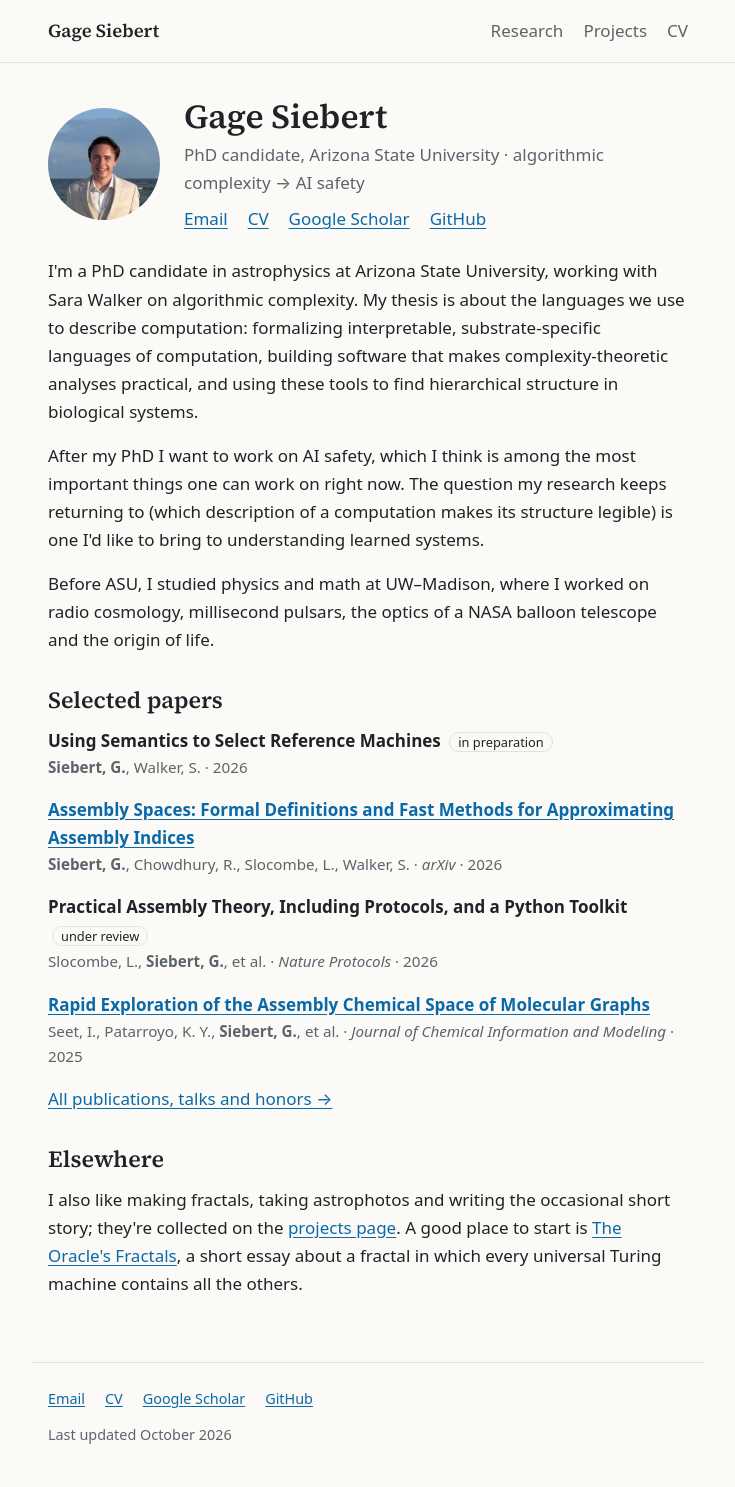
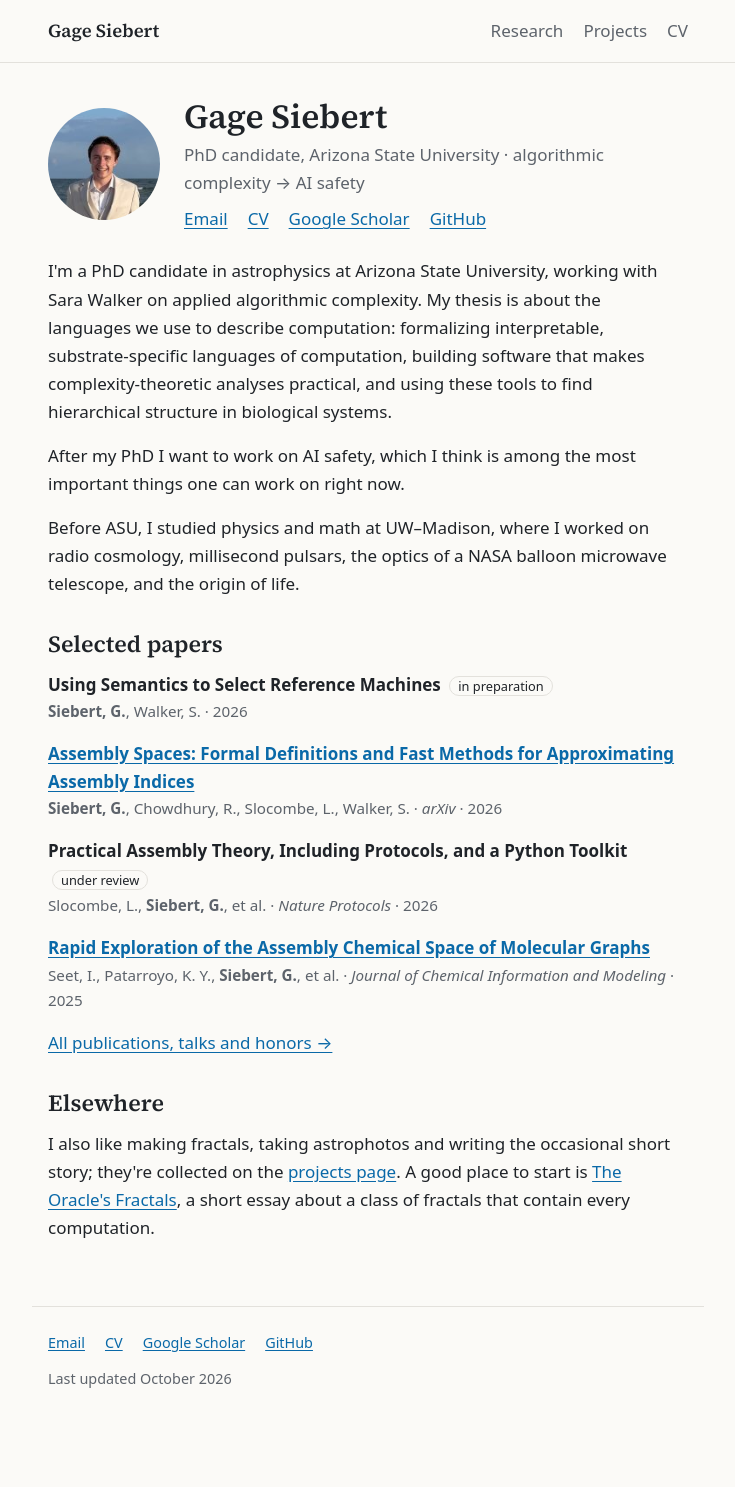
Before and after one commit to GageSiebert/GageSiebert.github.io, a Jekyll site: the page built from index.html, in a window 1280 px wide. Shown: the whole page, without its empty margins (272-1007 px from the left). Built offline with Jekyll 4.4.1, drawn with Linux system fonts in a browser that asks for light colours; after the commit the page ends 1430 px from its top, so only the background shows below that.

Commit message:
Touch up

```diff
--- a/_data/projects.yml
+++ b/_data/projects.yml
@@ -12,7 +12,7 @@
 
 - title: The Oracle's Fractals
   url: /files/The_Oracle_s_Fractals.pdf
-  image: /images/50lbs_Turing_Note.jpg
+  image: /images/Address_Fig.jpg
   blurb: A fractal built by every computation.
 
 - title: Fractal Font
--- a/index.html
+++ b/index.html
@@ -12,20 +12,18 @@ layout: default
 
 <p>
   I'm a PhD candidate in astrophysics at Arizona State University, working with
-  Sara Walker on algorithmic complexity. My thesis is about
+  Sara Walker on applied algorithmic complexity. My thesis is about
   the languages we use to describe computation: formalizing interpretable, substrate-specific
   languages of computation, building software that makes complexity-theoretic analyses
   practical, and using these tools to find hierarchical structure in biological systems.
 </p>
 <p>
   After my PhD I want to work on AI safety, which I think is among the most important things
-  one can work on right now. The question my research keeps returning to (which description
-  of a computation makes its structure legible) is one I'd like to bring to understanding
-  learned systems.
+  one can work on right now.
 </p>
 <p>
   Before ASU, I studied physics and math at UW–Madison, where I worked on radio cosmology,
-  millisecond pulsars, the optics of a NASA balloon telescope and the origin of life.
+  millisecond pulsars, the optics of a NASA balloon microwave telescope, and the origin of life.
 </p>
 
 {% if site.author.available_from != "" or site.author.currently != "" %}
@@ -47,5 +45,5 @@ layout: default
   I also like making fractals, taking astrophotos and writing the occasional short story; they're collected on
   the <a href="{{ '/projects/' | relative_url }}">projects page</a>. A good place to start is
   <a href="{{ '/files/The_Oracle_s_Fractals.pdf' | relative_url }}">The Oracle's Fractals</a>,
-  a short essay about a fractal in which every universal Turing machine contains all the others.
+  a short essay about a class of fractals that contain every computation.
 </p>
--- a/research.html
+++ b/research.html
@@ -7,17 +7,17 @@ description: Publications, talks and honors of Gage Siebert.
 <h1>Research</h1>
 
 <p>
-  My PhD work, with Sara Walker at ASU, is on algorithmic complexity. Measures like Kolmogorov
+  My PhD work, with Sara Walker at ASU, is on applied algorithmic complexity. Measures like Kolmogorov
   complexity depend on a choice of <em>reference machine</em>, the language in which a
   computation is described. I work on making that choice principled: formalizing interpretable,
   substrate-specific languages of computation, developing assembly spaces as a basis for
-  physical complexity, and building software that makes these analyses usable. I've applied
+  physical complexity, and building software that makes these analyses usable. I apply
   these methods to identify and characterize hierarchical structure in biological systems.
 </p>
 <p>
   Earlier, I worked on observational astrophysics and instrumentation: a search in LIGO data for
   signatures of a physics without the continuum (testing the Born rule), NASA's EXCLAIM balloon telescope,
-  the Tianlai radio array and millisecond pulsars at Arecibo.
+  the Tianlai radio array, and millisecond pulsars at Arecibo.
 </p>
 
 <h2>Publications</h2>
```
Also changed, not shown: images/50lbs_Turing_Note.jpg (deleted), images/Address_Fig.jpg (added).
